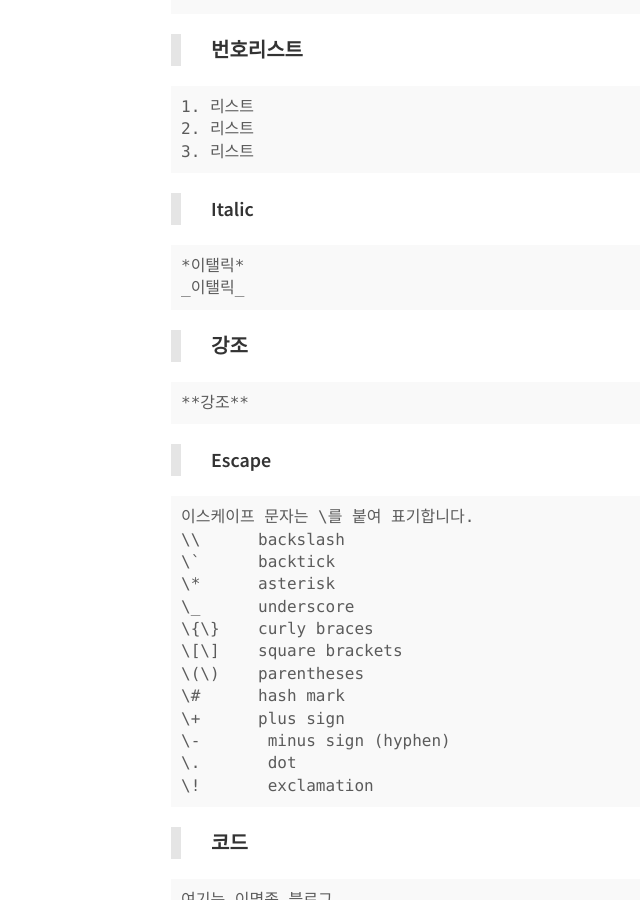
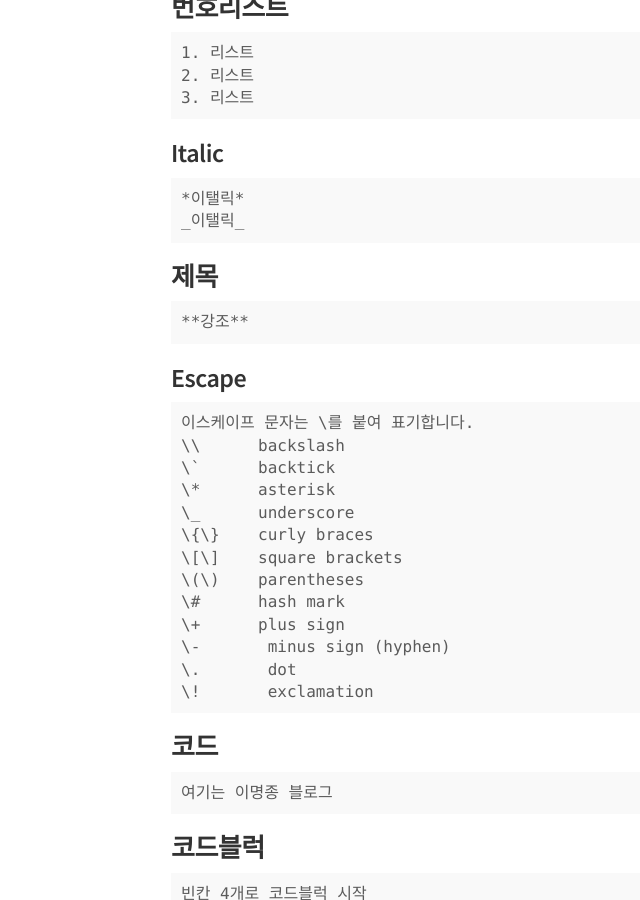
Before and after one commit to qnfzks55/jijong.github.io, a Jekyll site: the page built from _posts/2016-12-01-markdown.md, in a window 1280 px wide and 900 px high, scrolled down 899 px. Shown: the whole window, without its empty margins (109-749 px from the left). Built offline with Jekyll 4.4.1, drawn with Linux system fonts in a browser that asks for light colours; nearby versions of some CDN libraries; comment, search, counter and statistics services are not loaded; some of the changed text lies outside the part shown.

Commit message:
마크다운 포스트 수정

````diff
--- a/_posts/2016-12-01-markdown.md
+++ b/_posts/2016-12-01-markdown.md
@@ -12,7 +12,7 @@ share: true
 
 ***
 
-> **제목**
+#### 제목
 
 <pre>
 # 제목1
@@ -23,13 +23,13 @@ share: true
 ###### 제목6
 </pre>
 
-> **인용**
+#### 인용
 
 <pre>
 > 인용
 </pre>
 
-> **리스트**
+#### 리스트
 
 <pre>
 * 리스트
@@ -40,7 +40,7 @@ share: true
     + 리스트
 </pre>
 
-> **번호리스트**
+#### 번호리스트
 
 <pre>
 1. 리스트
@@ -48,20 +48,20 @@ share: true
 3. 리스트
 </pre>
 
-> **Italic**
+#### Italic
 
 <pre>
 *이탤릭*
 _이탤릭_
 </pre>
 
-> **강조**
+#### 제목
 
 <pre>
 **강조**
 </pre>
 
-> **Escape**
+#### Escape
 
 <pre>
 이스케이프 문자는 \를 붙여 표기합니다.
@@ -79,19 +79,19 @@ _이탤릭_
 \!       exclamation
 </pre>
 
-> **코드**
+#### 코드
 
 <pre>
 여기는 이명종 블로그
 </pre>
 
-> **코드블럭**
+#### 코드블럭
 
 <pre>
 빈칸 4개로 코드블럭 시작
 </pre>
 
-> **코드 하이라이트**
+#### 코드 하이라이트
 
 <pre>
 ```html(해당언어)
@@ -105,13 +105,13 @@ _이탤릭_
 ```
 </pre>
 
-> **취소**
+#### 취소
 
 <pre>
 ~~취소선~~
 </pre>
 
-> **테이블**
+#### 테이블
 
 <pre>
 | Left-Aligned  | Center Aligned  | Right Aligned |
@@ -121,7 +121,7 @@ _이탤릭_
 | zebra stripes | are neat        |    $1         |
 </pre>
 
-> **체크박스**
+#### 체크박스
 
 <pre>
 []
@@ -135,14 +135,14 @@ _이탤릭_
 또는 그냥 주소 http://naver.com
 </pre>
 
-> **참조링크**
+#### 참조링크
 
 <pre>
 [참조1]
 [참조1]: http://naver.com
 </pre>
 
-> **이미지 링크**
+#### 이미지 링크
 
 <pre>
 ![이미지 대체 텍스트](http://jijong.github.io/images/dsad.jpg)
@@ -152,7 +152,7 @@ _이탤릭_
 
 ***
 
-> **제목**
+#### 제목
 
 # 제목1
 
@@ -254,21 +254,21 @@ _이탤릭_
 | col 2 is      | centered        |   $12         |
 | zebra stripes | are neat        |    $1         |
 
-> **체크박스**
+#### 체크박스
 
 []
 [x]로 체크박스 추가 가능
 
-> **인라인 링크**
+#### 인라인 링크
 
 [네이버](http://naver.com)
 
 또는 그냥 주소 http://naver.com
 
-> **참조링크**
+#### 참조링크
 
 [참조1](http://naver.com)
 
-> **이미지 링크**
+#### 이미지 링크
 
 ![이미지 대체 텍스트](http://jijong.github.io/images/dsad.jpg)
````
Also changed, not shown: other parts of _posts/2016-12-01-markdown.md (+29 -29 lines).
